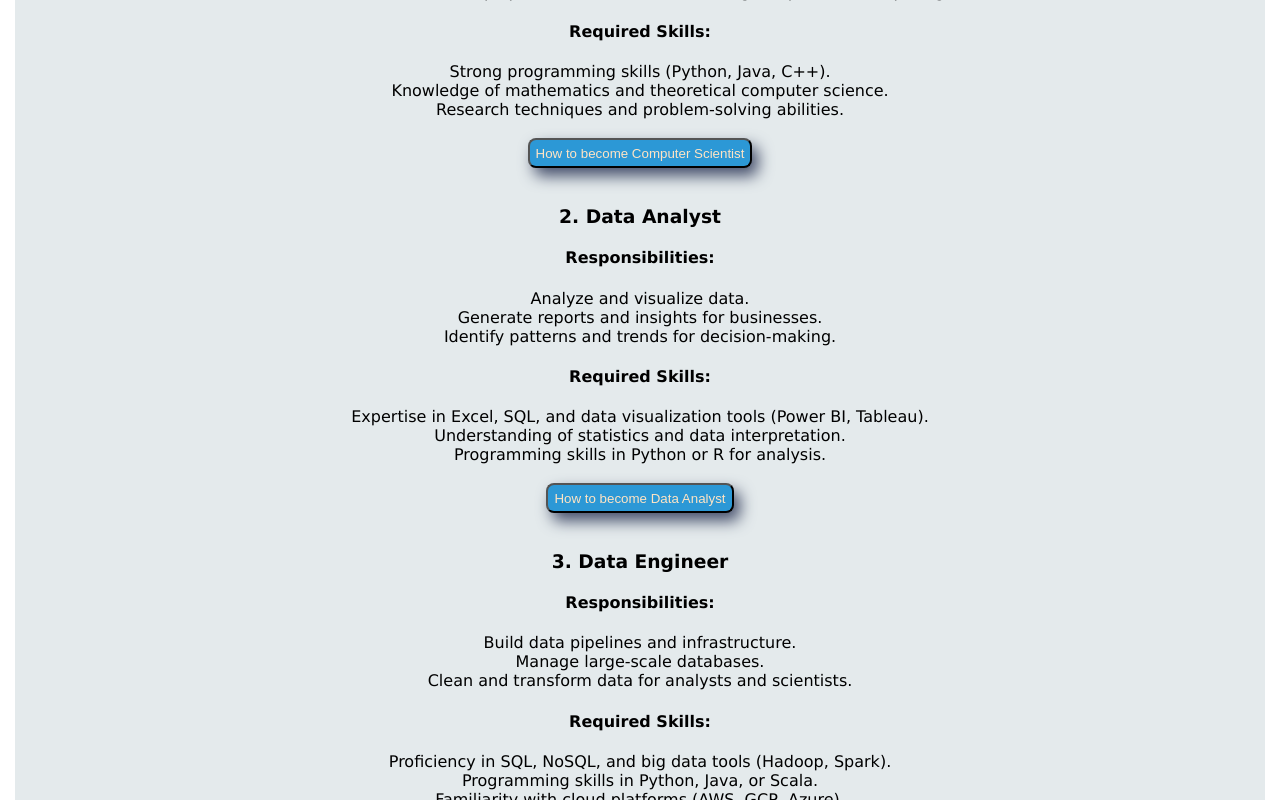
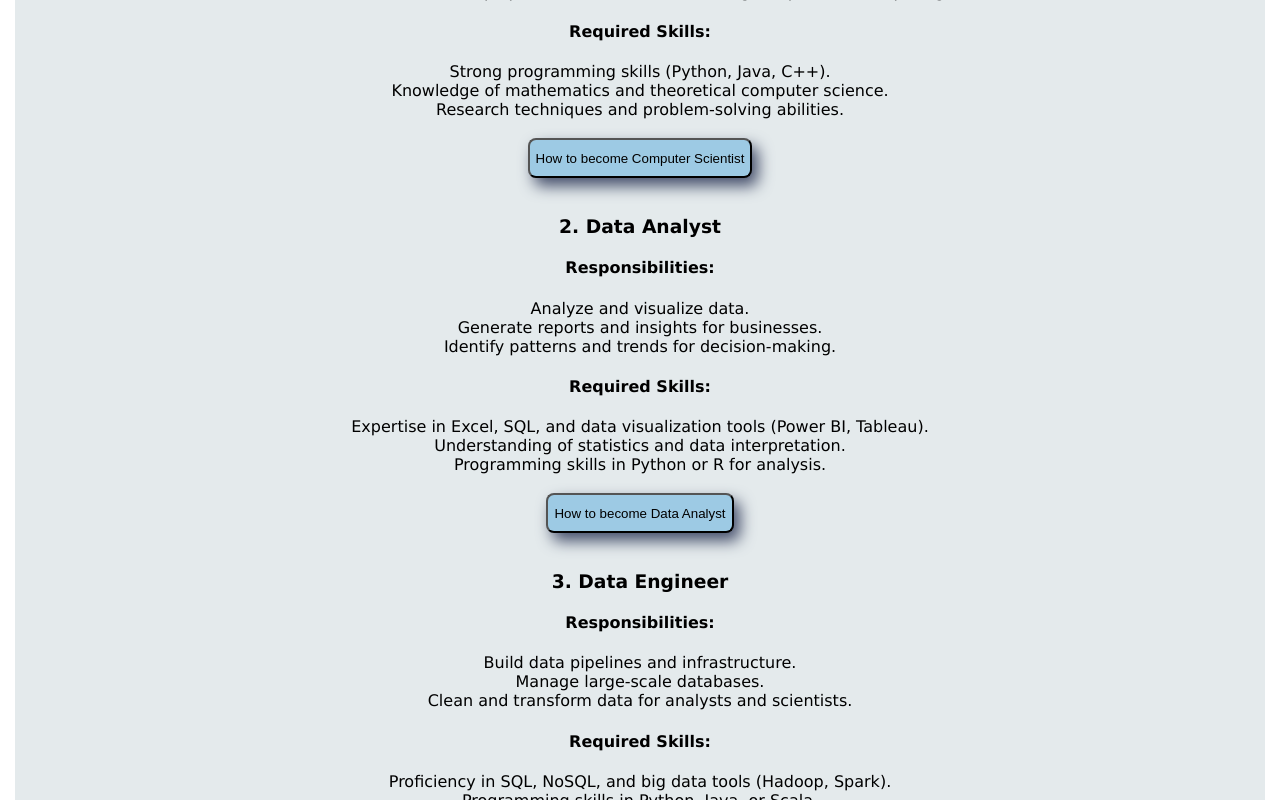
Before and after one commit to abhisingh36/Umarav, a plain HTML site: page index.html in a window 1280 px wide. Shown: the part 940-1740 px from the top of the page. Drawn offline with Linux system fonts and the light colour scheme.

Commit message:
add commit

```diff
--- a/styles.css
+++ b/styles.css
@@ -22,7 +22,8 @@ p2 {
   font-family: system-ui, -apple-system, BlinkMacSystemFont, 'Segoe UI', Roboto, Oxygen, Ubuntu, Cantarell, 'Open Sans', 'Helvetica Neue', sans-serif;
   color :rgb(44, 152, 214);
   box-shadow:  1px 5px 15px rgb(70, 80, 108);
-  border-radius: 8px
+  border-radius: 8px;
+
 }
 
 p6{
@@ -76,10 +77,10 @@ footer {
   margin-top: 15px;
 }
 button{
-  color: bisque;
-  background-color:rgb(44, 152, 214);
+
+  background-color:rgb(157, 202, 228);
   box-sizing: border-box;
   box-shadow: 6px 8px 15px rgb(70, 80, 108);
   border-radius: 8px;
-  height: 30px;
+  height: 40px;
 }
```
